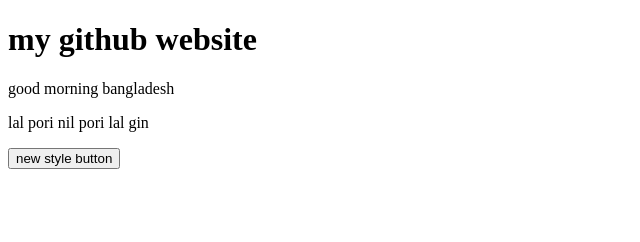
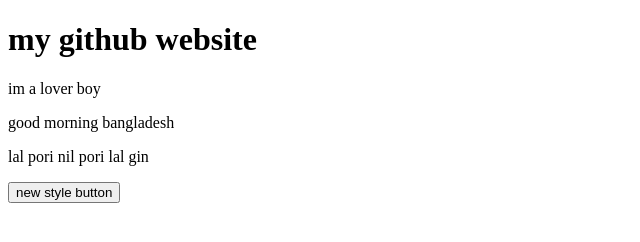
Before and after one commit to Abrar2400/my-second-website, a plain HTML site: page index.html in a window 1280 px wide. Shown: the whole page, without its empty margins (0-640 px from the left). Drawn offline with Linux system fonts and the light colour scheme.

Commit message:
text updated

```diff
--- a/index.html
+++ b/index.html
@@ -9,9 +9,10 @@
 <body>
 <h1> my github website</h1>
 <div>
+    <p> im a lover boy</p>
     <p>good morning bangladesh</p>
     <p> lal pori nil pori lal gin</p>
 </div>
-<button>new style button</button>
+<button>new style button </button>
 </body>
 </html>
```
